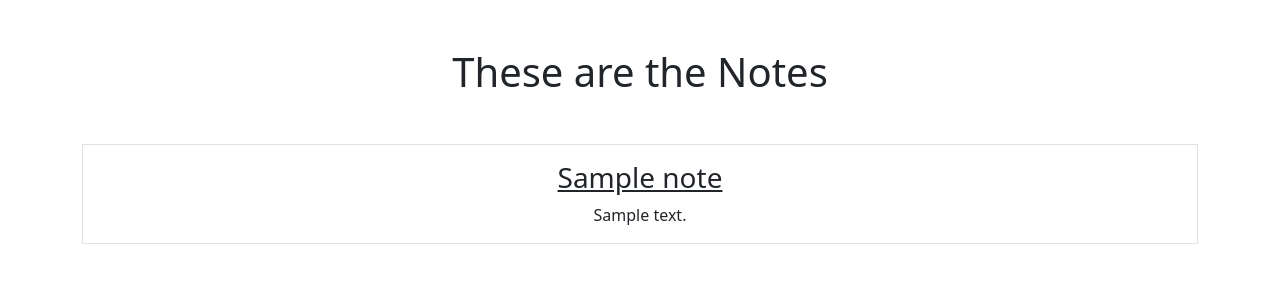
After one commit to jamestitus299/smartNotes, a Django app: page /notes/viewnotes in a window 1280 px wide. The commit adds this page. Shown: the top 300 px of the page. Run offline with Django 5.2, Linux system fonts and the light colour scheme; tables that the repository leaves empty hold one stand-in row (values such as "Sample post").

Commit message:
updated files -- notes -- bootstrap css

```diff
--- a/mysite/urls.py
+++ b/mysite/urls.py
@@ -20,4 +20,5 @@ from django.urls import path, include
 urlpatterns = [
     path('admin/', admin.site.urls),
     path('', include('home.urls')),
+    path('notes/', include('notes.urls')),
 ]
--- /dev/null
+++ b/notes/templates/notes/notes.html
@@ -0,0 +1,27 @@
+{% extends "base.html" %}
+
+{% block content %}
+
+    <h1 class="my-5">
+        These are the Notes
+    </h1>
+
+
+    <div class="row row-cols3  g-2">
+        {% for note in notes %}
+        <div class="col">
+            <div class="p-3 border">
+                <a href = "{% url 'notes.viewnote' pk=note.id%}" class="text-dark text-decoation-non">
+                    <h3>
+                        {{ note.title }}
+                    </h3>
+                </a>
+                {{ note.text | truncatechars:15 }}
+            </div>
+
+        </div>
+        {% endfor %}
+
+    </div>
+
+{% endblock %}
--- /dev/null
+++ b/notes/urls.py
@@ -0,0 +1,8 @@
+from django.urls import path
+
+from . import views
+
+urlpatterns = [
+    path('viewnotes', views.listNotes, name='notes.listNotes'),
+    path('viewnote/<int:pk>', views.listNote, name='notes.viewnote'),
+]
--- a/notes/views.py
+++ b/notes/views.py
@@ -1,3 +1,15 @@
 from django.shortcuts import render
+from django.http import Http404
 
-# Create your views here.
+from .models import Notes
+
+def listNotes(request):
+    notes = Notes.objects.all()
+    return render(request, 'notes/notes.html', {'notes':notes})
+
+def listNote(request, pk):
+    try:
+        note = Notes.objects.get(pk=pk)
+    except Notes.DoesNotExist:
+        raise Http404("The Note doesn't exist.")
+    return render(request, 'notes/notesdetail.html', {'note':note})
--- /dev/null
+++ b/static/css/style.css
@@ -0,0 +1,3 @@
+.note-li{
+    color:red
+}
--- /dev/null
+++ b/static/templates/base.html
@@ -0,0 +1,18 @@
+{% load static %}
+
+<html>
+
+<head>
+    <link href="https://cdn.jsdelivr.net/npm/bootstrap@5.0.2/dist/css/bootstrap.min.css" rel="stylesheet"
+        integrity="sha384-EVSTQN3/azprG1Anm3QDgpJLIm9Nao0Yz1ztcQTwFspd3yD65VohhpuuCOmLASjC" crossorigin="anonymous">
+    <!-- <link rel="stylesheet" type="text/css" href="{% static 'css/style.css' %}"> -->
+    <title>Notes</title>
+</head>
+
+<div class="my-5 text-center container">
+
+    {% block content %}
+    {% endblock %}
+</div>
+
+</html>
```
Also changed, not shown: home/templates/home/welcome.html (+8 -13 lines), mysite/settings.py (+7 -1 lines), notes/templates/notes/notesdetail.html (added, +22 -0 lines), 1 other file.
